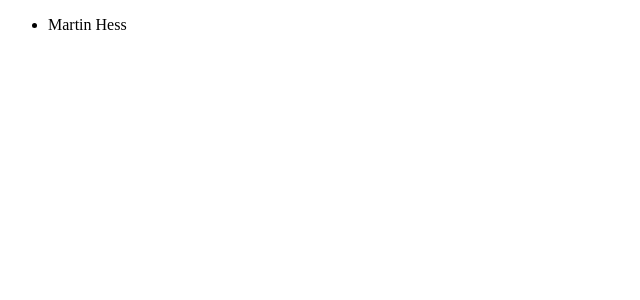
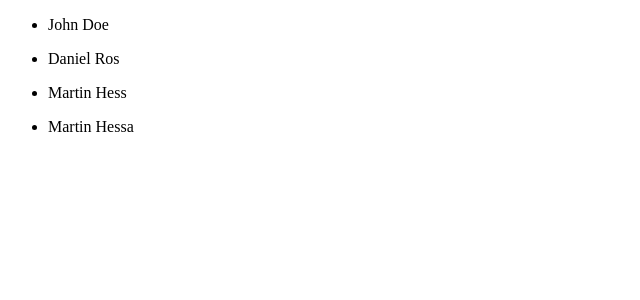
Before and after one commit to TodorovAleksandar/contact, an Angular app: page / in a window 1280 px wide. Shown: the top 300 px of the page, without its empty margins (0-640 px from the left). Built offline with nearby package versions, Linux system fonts and the light colour scheme.

Commit message:
7 commit

```diff
--- a/src/app/contacts-list/contacts-list.component.html
+++ b/src/app/contacts-list/contacts-list.component.html
@@ -1,5 +1,6 @@
 
   <ul *ngFor="let contact of contacts">
-    <li *ngIf="contact.firstName == 'Martin' && contact.lastName == 'Hess'">
-    {{ contact.firstName + ' ' + contact.lastName }}</li>
+    <li (click)="removeContact(contact)">
+    {{ contact.firstName + ' ' + contact.lastName }}
+    </li>
   </ul>
--- a/src/app/contacts-list/contacts-list.component.ts
+++ b/src/app/contacts-list/contacts-list.component.ts
@@ -35,6 +35,12 @@ export class ContactsListComponent implements OnInit {
     ];
   }
 
+  removeContact(contact){
+    let index = this.contacts.indexOf(contact);
+    this.contacts.splice(index,1);
+    // console.log(contact);
+  }
+
   ngOnInit() {
   }
 
```
